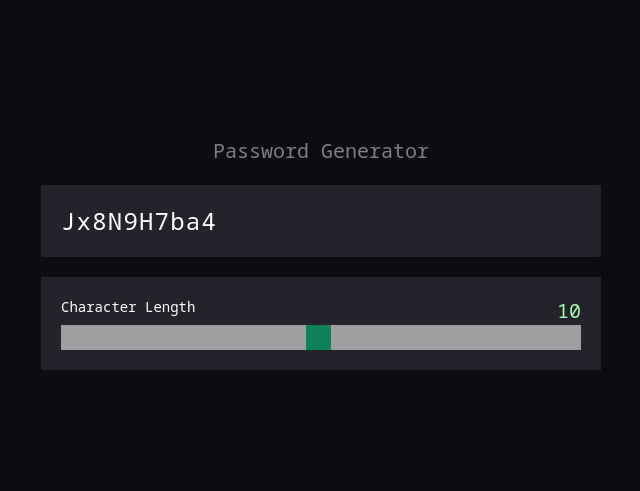
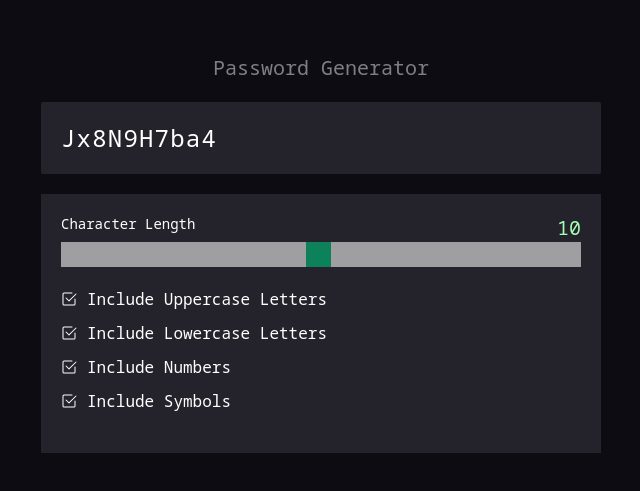
Before and after one commit to Goastio/password-generator, a React (Create React App) app: page / in a window 1280 px wide. Shown: the part 137-628 px from the top of the page, without its empty margins (319-959 px from the left). Built offline with nearby package versions, Linux system fonts and the light colour scheme.

Commit message:
css imps

```diff
--- a/package.json
+++ b/package.json
@@ -8,6 +8,7 @@
     "@testing-library/user-event": "^13.5.0",
     "react": "^18.2.0",
     "react-dom": "^18.2.0",
+    "react-icons": "^4.4.0",
     "react-scripts": "5.0.1",
     "web-vitals": "^2.1.4"
   },
--- a/src/components/Generator.js
+++ b/src/components/Generator.js
@@ -1,7 +1,6 @@
-import React from "react";
+import { BsCheck2Square } from "react-icons/bs";
 
 const Generator = () => {
-    console.log()
   return (
     <>
       <div className="mx-auto flex min-h-screen max-w-screen-sm flex-col justify-center p-10 text-white">
@@ -13,7 +12,7 @@ const Generator = () => {
           <div className="w-full rounded-sm bg-[#24232B] p-5 text-start tracking-wider sm:text-2xl">
             Jx8N9H7ba4
           </div>
-          <div className="flex w-full bg-[#24232B] p-5">
+          <div className="flex w-full flex-col bg-[#24232B] p-5">
             <div className="flex w-full flex-col">
               <div className="flex w-full justify-between">
                 <div className="flex rounded-sm text-sm">Character Length</div>
@@ -29,6 +28,32 @@ const Generator = () => {
                 />
               </div>
             </div>
+            <div className="flex flex-col gap-2.5 my-5">
+              <div className="flex flex-row items-center gap-2.5">
+                <button>
+                  <BsCheck2Square />
+                </button>
+                <p>Include Uppercase Letters</p>
+              </div>
+              <div className="flex flex-row items-center gap-2.5">
+                <button>
+                  <BsCheck2Square />
+                </button>
+                <p>Include Lowercase Letters</p>
+              </div>
+              <div className="flex flex-row items-center gap-2.5">
+                <button>
+                  <BsCheck2Square />
+                </button>
+                <p>Include Numbers</p>
+              </div>
+              <div className="flex flex-row items-center gap-2.5">
+                <button>
+                  <BsCheck2Square />
+                </button>
+                <p>Include Symbols</p>
+              </div>
+            </div>
           </div>
         </div>
       </div>
```
Also changed, not shown: 1 other file (tests, documents, lock files or other folders).
